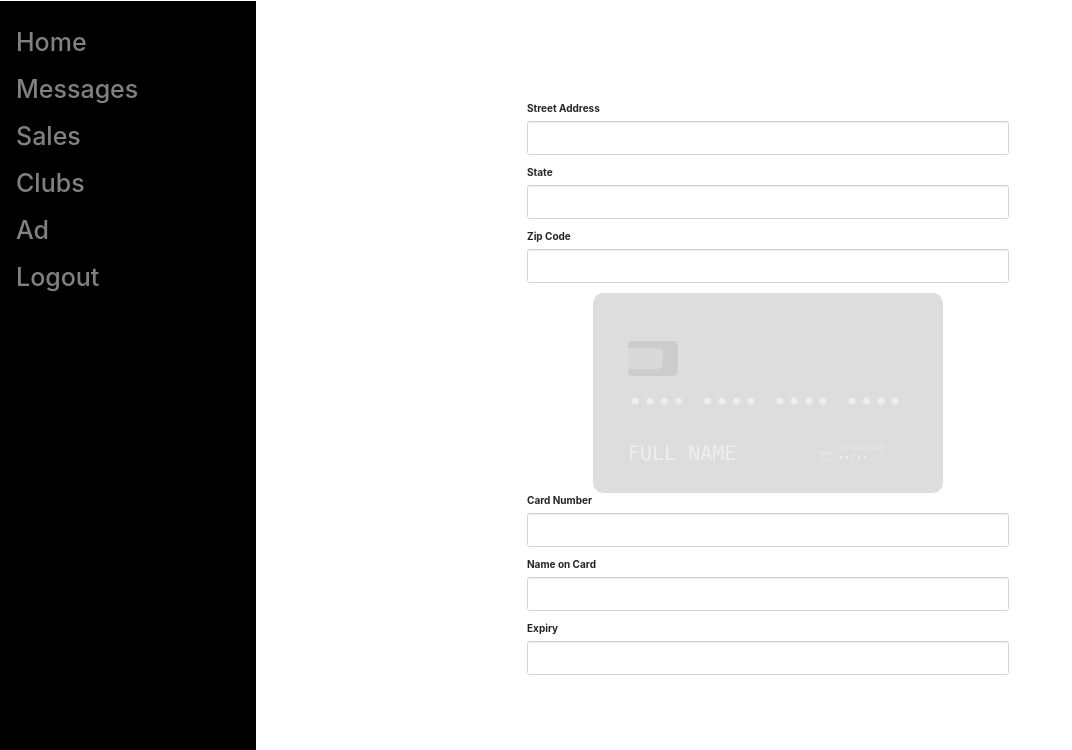
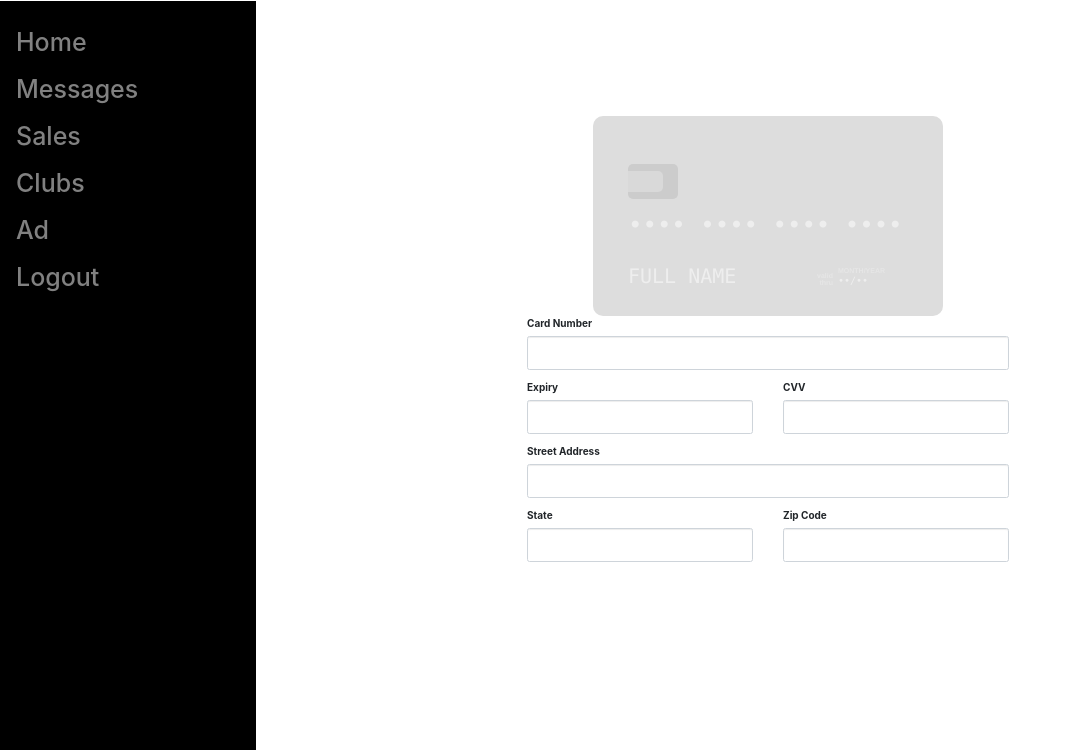
Before and after one commit to tarunsaijujjuru/ubs, a Flask app: page /payment/1 in a window 1280 px wide. Shown: the part 50-800 px from the top of the page, without its empty margins (0-1072 px from the left). Run offline with Flask 2, Linux system fonts and the light colour scheme; the visitor is signed in with stand-in values (Sample User, id 1); some libraries are stand-ins or nearby versions.

Commit message:
Changed payments layout

```diff
--- a/app.py
+++ b/app.py
@@ -92,6 +92,11 @@ class card_deets_form(FlaskForm):
     number=StringField('Card Number', [validators.DataRequired()])
     name=StringField('Name on Card', [validators.DataRequired()])
     expiry=StringField('Expiry', [validators.DataRequired()])
+    cvc=StringField('CVV', [validators.DataRequired()])
+    streetAddress = StringField('Street Address', [validators.DataRequired()])
+    stateAbbr= StringField('State', [validators.DataRequired()])
+    zipCode=StringField('Zip Code', [validators.DataRequired()])
+    submit=SubmitField('Make Payment')
 
 
 @app.route('/register', methods=['GET', 'POST'])
--- a/templates/base.html
+++ b/templates/base.html
@@ -13,7 +13,7 @@
 {% endblock %}
 
 {% block title %}
-  {% if title %}{{ title }} - {{ appname }}{% else %}{{ appname }}{% endif %}
+  University Bazar
 {% endblock %}
 
 {% block content %}
--- a/templates/payment_prompt.html
+++ b/templates/payment_prompt.html
@@ -29,16 +29,33 @@
 	<div class="row">
 		<div class="col-md-3"></div>
 		<div class="col-md-6 form-cont">
-			<div class="billing-address-form-container">
-				{{wtf.quick_form(form)}}
-			</div>
-
-
+			<br>
 			<div class="card-form-container">
 				<div class="card-wrapper">
 				</div>
 				<div class="card-details-container">
-					{{wtf.quick_form(ccform, extra_classes='card-details-form')}}
+					<form class='card-details-form'>
+						{{wtf.form_field(ccform.number)}}
+
+							<div class="row">
+								<div class="col-6">
+									{{wtf.form_field(ccform.expiry)}}
+								</div>
+								<div class="col-6">
+									{{wtf.form_field(ccform.cvc)}}
+								</div>
+							</div>
+							{{wtf.form_field(ccform.streetAddress)}}
+							<div class="row">
+								<div class="col-6">
+									{{wtf.form_field(ccform.stateAbbr)}}
+								</div>
+								<div class="col-6">
+									{{wtf.form_field(ccform.zipCode)}}
+								</div>
+							</div>
+					</form>
+
 				</div>
 			</div>
 		</div>
@@ -50,7 +67,6 @@
 	$('.card-details-form').card({
 
 		container: '.card-wrapper', // *required*
-
 	});
 </script>
 
```
Also changed, not shown: static/jquery.card.js.
